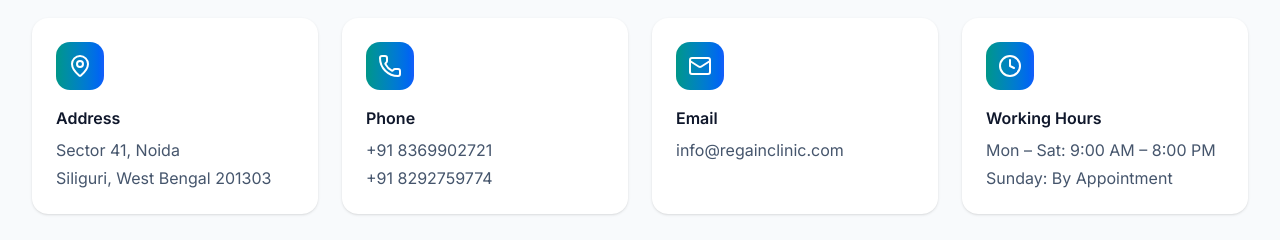
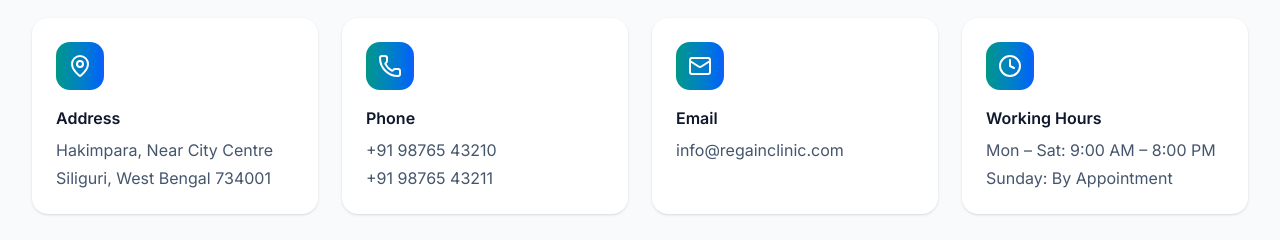
Before and after one commit to Ankurking11/v0-regain-clinic-website, a Next.js app: page / in a window 1280 px wide. Shown: the part 6900-7140 px from the top of the page. Built offline with nearby package versions, Linux system fonts and the light colour scheme; a web font is replaced by a local one.

Commit message:
Restored v1: Initialized repository for chat Regain Clinic website

```diff
--- a/components/clinic/Location.tsx
+++ b/components/clinic/Location.tsx
@@ -8,13 +8,13 @@ const contactInfo = [
   {
     icon: MapPin,
     title: "Address",
-    content: ["Sector 41, Noida", "Siliguri, West Bengal 201303"],
+    content: ["Hakimpara, Near City Centre", "Siliguri, West Bengal 734001"],
   },
   {
     icon: Phone,
     title: "Phone",
-    content: ["+91 8369902721", "+91 8292759774"],
-    links: ["tel:+918369902721", "tel:+918292759774"],
+    content: ["+91 98765 43210", "+91 98765 43211"],
+    links: ["tel:+919876543210", "tel:+919876543211"],
   },
   {
     icon: Mail,
```
